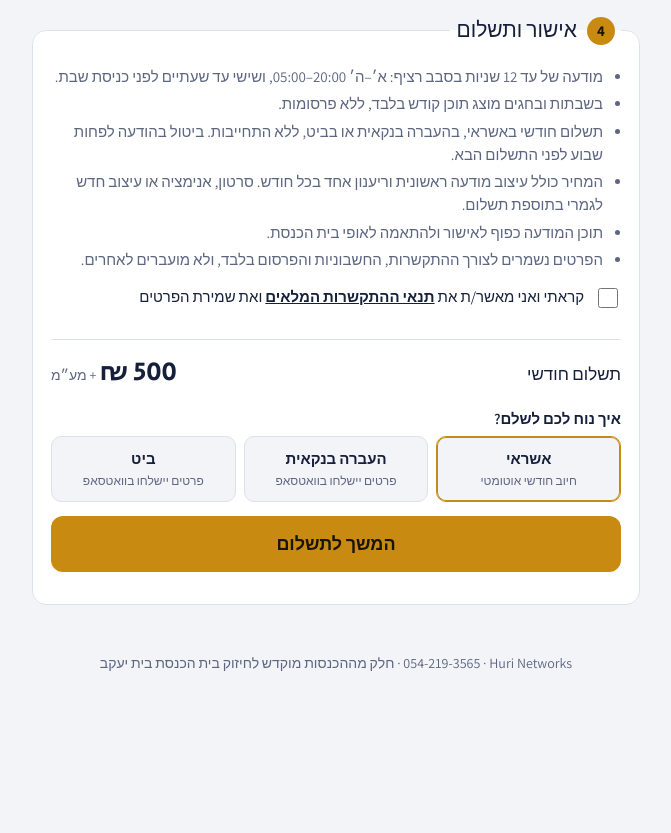
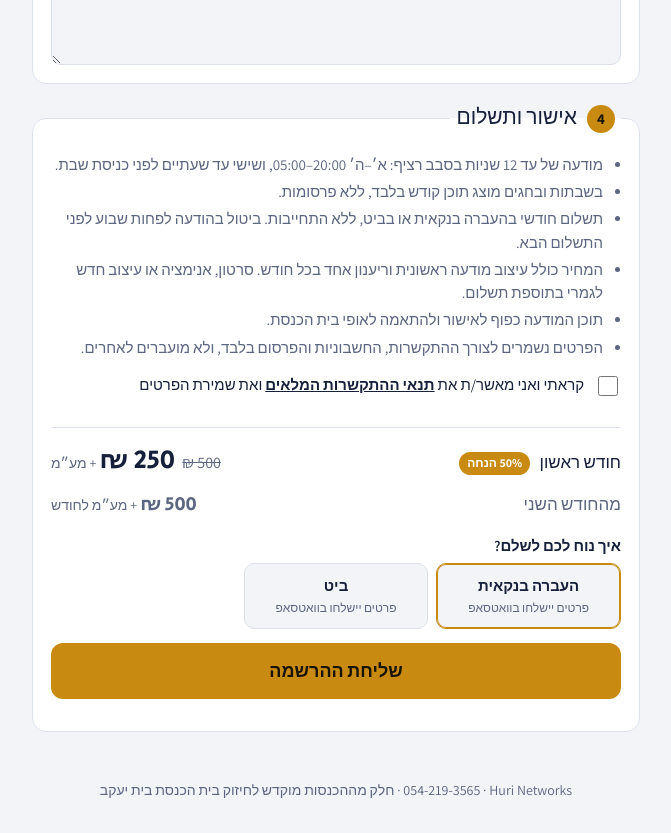
Before and after one commit to barakhuri-ai/huri-site, a plain HTML site: page index.html in a window 1280 px wide. Shown: the part 1502-2335 px from the top of the page, without its empty margins (304-975 px from the left). Before the commit the page ends 2208 px from the top, so only its background shows below. Drawn offline with Linux system fonts and the light colour scheme.

Commit message:
מבצע הצטרפות: 50% על החודש הראשון; הסתרת אשראי עד אישור הסליקה
Co-Authored-By: Claude Opus 5.5 <noreply@anthropic.com>
Claude-Session: https://claude.ai/code/session_01E3EbchBmb4SoSzAe4g2RF5

```diff
--- a/index.html
+++ b/index.html
@@ -96,6 +96,12 @@ input[aria-invalid="true"], textarea[aria-invalid="true"] { border-color: var(--
 .price { display: flex; justify-content: space-between; align-items: baseline; gap: 12px; flex-wrap: wrap; border-top: 1px solid var(--line); padding-top: 12px; }
 .price .amt { font-family: var(--display); font-size: 26px; font-variant-numeric: tabular-nums; }
 .price .vat { font-size: 14px; color: var(--muted); }
+.price.next { border-top: 0; padding-top: 0; margin-top: -4px; color: var(--muted); }
+.price .amt.sm { font-size: 19px; }
+.price .was { color: var(--muted); font-size: 16px; margin-left: 4px; }
+.price .tag { display: inline-block; background: var(--accent, #c98a12); color: #fff; font-size: 12px; font-weight: 700; padding: 2px 8px; border-radius: 99px; margin-right: 6px; vertical-align: middle; }
+.promo { margin: 10px 0 0; padding: 8px 12px; border-radius: 10px; background: rgba(242,181,58,.14); border: 1px solid rgba(242,181,58,.45); font-size: 15px; }
+.promo b { color: var(--led, #f2b53a); }
 .submit { font: inherit; font-weight: 700; font-size: 18px; border: 0; border-radius: 12px; padding: 14px 18px; background: var(--accent); color: var(--accent-ink); cursor: pointer; width: 100%; }
 .submit:disabled { opacity: .6; cursor: progress; }
 .form-err { color: var(--err); font-weight: 600; text-align: center; }
@@ -128,12 +134,13 @@ footer a { color: inherit; }
   <div class="wrap">
     <div class="brand">Huri Networks</div>
     <h1>פרסום על המסך בבית הכנסת בית יעקב, נתיבות</h1>
-    <p class="lede">ממלאים את הפרטים, מעלים לוגו או גרפיקה, ועוברים לתשלום. אנחנו מעצבים את המודעה ומעלים אותה למסך.</p>
+    <p class="lede">ממלאים את הפרטים, מעלים לוגו או גרפיקה, ומשלמים בהעברה בנקאית או בביט. אנחנו מעצבים את המודעה ומעלים אותה למסך.</p>
     <div class="slot">
       <span><b>12</b>שניות בכל סבב</span>
       <span><b><bdi dir="ltr">05:00–20:00</bdi></b>א׳–ה׳</span>
       <span><b>500 ₪</b>+ מע״מ לחודש</span>
     </div>
+    <p class="promo"><b>מבצע הצטרפות:</b> 50% הנחה על החודש הראשון. <bdi>250 ₪</bdi> + מע״מ במקום <bdi>500 ₪</bdi>.</p>
     <div>
       <div class="bar" aria-hidden="true"><i></i></div>
       <div class="bar-label">כך נראית משבצת של 12 שניות</div>
@@ -224,7 +231,7 @@ footer a { color: inherit; }
         <ul class="terms">
           <li>מודעה של עד 12 שניות בסבב רציף: א׳–ה׳ <bdi dir="ltr">05:00–20:00</bdi>, ושישי עד שעתיים לפני כניסת שבת.</li>
           <li>בשבתות ובחגים מוצג תוכן קודש בלבד, ללא פרסומות.</li>
-          <li>תשלום חודשי באשראי, בהעברה בנקאית או בביט, ללא התחייבות. ביטול בהודעה לפחות שבוע לפני התשלום הבא.</li>
+          <li>תשלום חודשי בהעברה בנקאית או בביט, ללא התחייבות. ביטול בהודעה לפחות שבוע לפני התשלום הבא.</li>
           <li>המחיר כולל עיצוב מודעה ראשונית וריענון אחד בכל חודש. סרטון, אנימציה או עיצוב חדש לגמרי בתוספת תשלום.</li>
           <li>תוכן המודעה כפוף לאישור ולהתאמה לאופי בית הכנסת.</li>
           <li>הפרטים נשמרים לצורך ההתקשרות, החשבוניות והפרסום בלבד, ולא מועברים לאחרים.</li>
@@ -235,17 +242,23 @@ footer a { color: inherit; }
         </label>
         <div class="err" id="terms-err"></div>
         <div class="price">
-          <span>תשלום חודשי</span>
-          <span><span class="amt">500 ₪</span> <span class="vat">+ מע״מ</span></span>
+          <span>חודש ראשון <small class="tag">50% הנחה</small></span>
+          <span><s class="was">500 ₪</s> <span class="amt">250 ₪</span> <span class="vat">+ מע״מ</span></span>
+        </div>
+        <div class="price next">
+          <span>מהחודש השני</span>
+          <span><span class="amt sm">500 ₪</span> <span class="vat">+ מע״מ לחודש</span></span>
         </div>
         <fieldset class="paymethods">
           <legend>איך נוח לכם לשלם?</legend>
-          <label for="pay-card"><input type="radio" name="pay" id="pay-card" value="אשראי" checked>אשראי<small>חיוב חודשי אוטומטי</small></label>
-          <label for="pay-bank"><input type="radio" name="pay" id="pay-bank" value="העברה בנקאית">העברה בנקאית<small>פרטים יישלחו בוואטסאפ</small></label>
+          <!-- אשראי יחזור אחרי אישור מקס/Smartbee:
+          <label for="pay-card"><input type="radio" name="pay" id="pay-card" value="אשראי">אשראי<small>חיוב חודשי אוטומטי</small></label>
+          -->
+          <label for="pay-bank"><input type="radio" name="pay" id="pay-bank" value="העברה בנקאית" checked>העברה בנקאית<small>פרטים יישלחו בוואטסאפ</small></label>
           <label for="pay-bit"><input type="radio" name="pay" id="pay-bit" value="ביט">ביט<small>פרטים יישלחו בוואטסאפ</small></label>
         </fieldset>
         <div class="hp" aria-hidden="true"><label for="website">אתר</label><input id="website" name="website" tabindex="-1" autocomplete="off"></div>
-        <button class="submit" id="submitBtn" type="submit">המשך לתשלום</button>
+        <button class="submit" id="submitBtn" type="submit">שליחת ההרשמה</button>
         <div class="form-err" id="formErr" role="alert"></div>
       </fieldset>
     </form>
@@ -341,7 +354,7 @@ const toBase64 = f => new Promise((res, rej) => {
   r.readAsDataURL(f);
 });
 
-function payMethod() { const r = form.querySelector('input[name="pay"]:checked'); return r ? r.value : 'אשראי'; }
+function payMethod() { const r = form.querySelector('input[name="pay"]:checked'); return r ? r.value : 'העברה בנקאית'; }
 form.addEventListener('change', e => { if (e.target.name === 'pay') $('submitBtn').textContent = e.target.value === 'אשראי' ? 'המשך לתשלום' : 'שליחת ההרשמה'; });
 
 function showDone(id, demo) {
@@ -355,7 +368,8 @@ function showDone(id, demo) {
     const head = document.createElement('b'); head.textContent = bit ? 'תשלום בביט' : 'פרטים להעברה בנקאית'; box.append(head);
     if (bit) box.append(line('למספר:', BIT_PHONE, true));
     else box.append(line('שם החשבון:', 'ברק תקשורת'), line('בנק:', 'מזרחי טפחות (20)'), line('סניף:', '484 (שדרות)', false), line('מספר חשבון:', '162279', true));
-    box.append(line('סכום חודשי:', '590 ₪ (500 ₪ + מע״מ)'));
+    box.append(line('לתשלום עכשיו (חודש ראשון, 50% הנחה):', '295 ₪ (250 ₪ + מע״מ)'));
+    box.append(line('מהחודש השני:', '590 ₪ לחודש (500 ₪ + מע״מ)'));
     const btn = document.createElement('button'); btn.type = 'button'; btn.className = 'copy';
     btn.textContent = bit ? 'העתקת המספר' : 'העתקת מספר החשבון';
     btn.onclick = () => { const v = bit ? BIT_PHONE.replace(/-/g, '') : '162279'; (navigator.clipboard ? navigator.clipboard.writeText(v) : Promise.reject()).then(() => { btn.textContent = 'הועתק ✔'; }).catch(() => { btn.textContent = v; }); };
```
Also changed, not shown: terms.html (+2 -1 lines).
